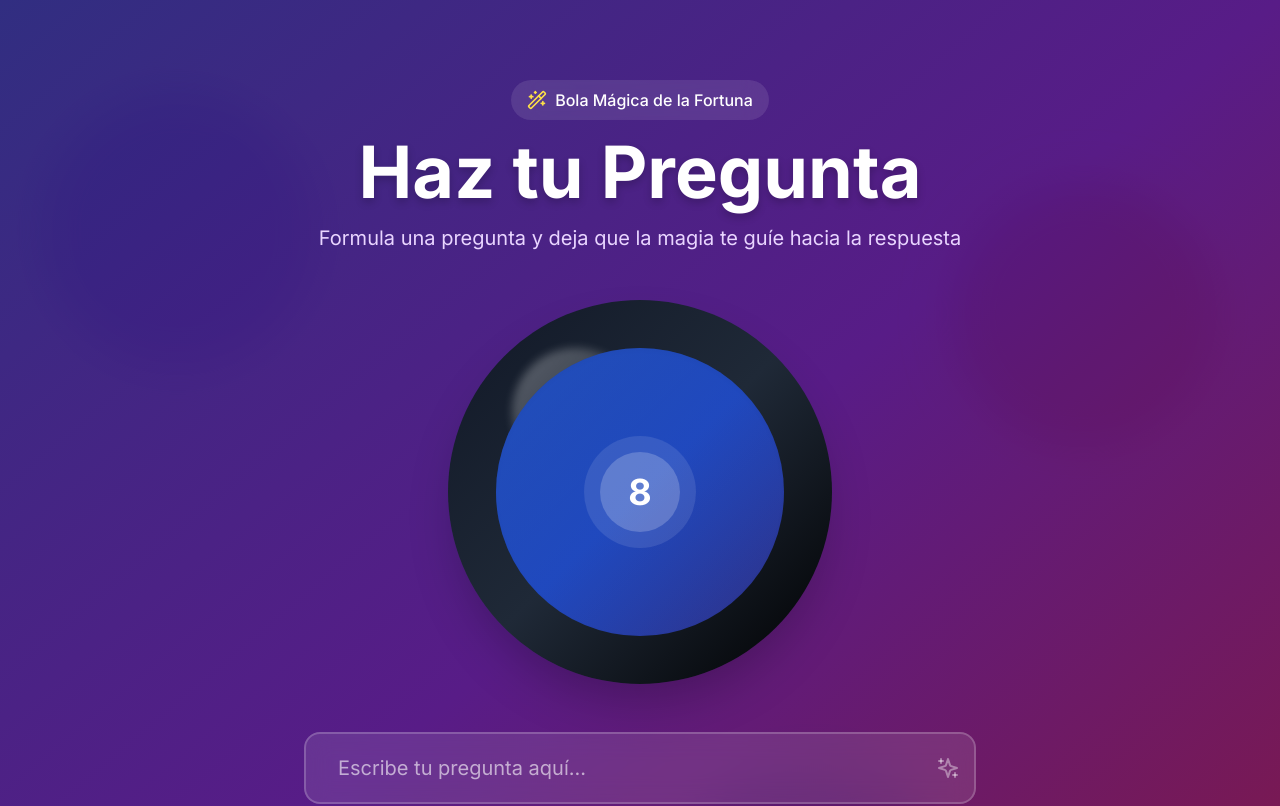
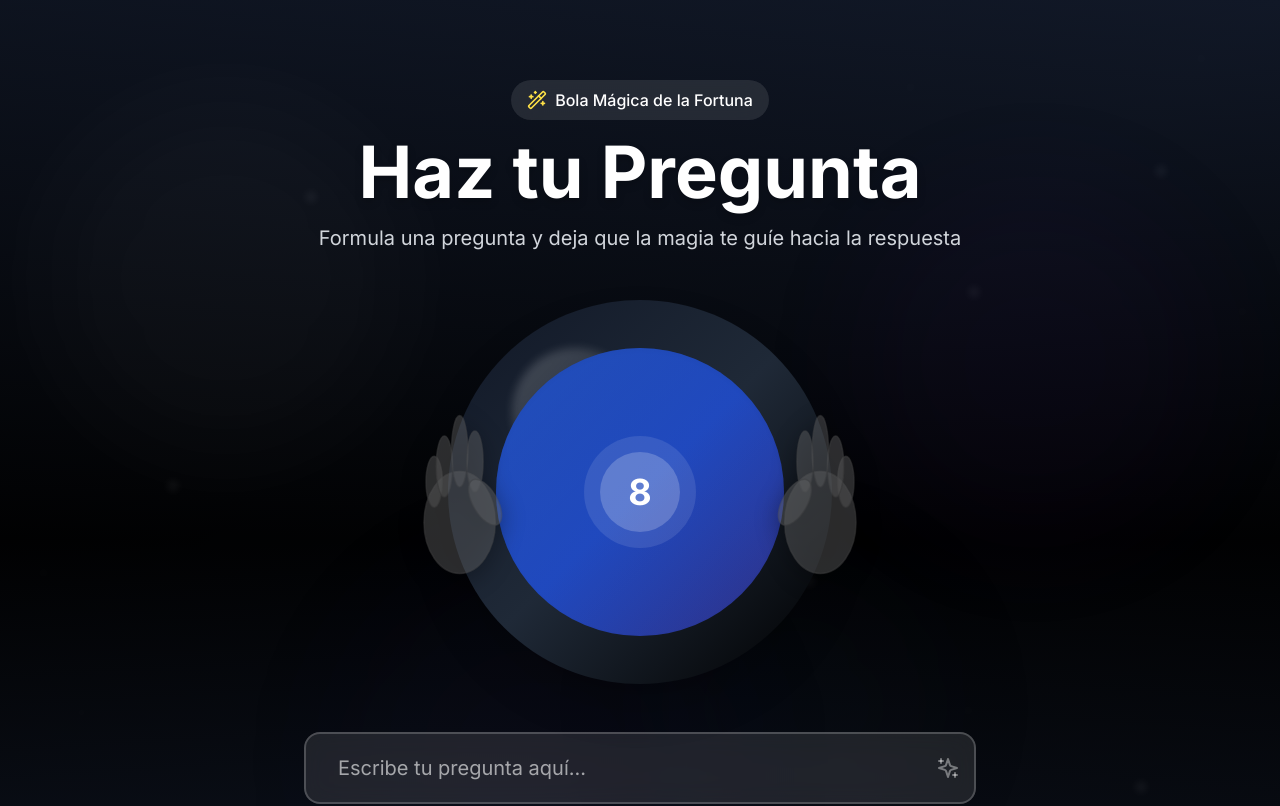
Before and after one commit to andreardev/landingandrea, a Next.js app: page /disenos/bola-de-cristal in a window 1280 px wide. Shown: the top 806 px of the page. Built offline with nearby package versions, Linux system fonts and the light colour scheme; a web font is replaced by a local one.

Commit message:
Mejorar diseño de Bola de Cristal: fondo oscuro, niebla animada y manos - Fondo más oscuro con gradientes negros - Efectos de niebla con múltiples capas animadas y partículas flotantes - Manos SVG realistas agarrando la bola - Ambiente más místico y atmosférico

```diff
--- a/app/disenos/bola-de-cristal/page.tsx
+++ b/app/disenos/bola-de-cristal/page.tsx
@@ -76,12 +76,35 @@ export default function MagicBallPage() {
   }
 
   return (
-    <main className="min-h-screen bg-gradient-to-br from-indigo-900 via-purple-900 to-pink-900 relative overflow-hidden">
-      {/* Efectos de fondo animados */}
+    <main className="min-h-screen bg-gradient-to-br from-black via-gray-900 to-black relative overflow-hidden">
+      {/* Efectos de niebla animados */}
       <div className="absolute inset-0 overflow-hidden">
-        <div className="absolute top-20 left-10 w-72 h-72 bg-purple-500 rounded-full mix-blend-multiply filter blur-xl opacity-20 animate-blob"></div>
-        <div className="absolute top-40 right-10 w-72 h-72 bg-pink-500 rounded-full mix-blend-multiply filter blur-xl opacity-20 animate-blob animation-delay-2000"></div>
-        <div className="absolute -bottom-8 left-1/2 w-72 h-72 bg-indigo-500 rounded-full mix-blend-multiply filter blur-xl opacity-20 animate-blob animation-delay-4000"></div>
+        {/* Niebla base */}
+        <div className="absolute inset-0 bg-gradient-to-b from-gray-900/80 via-black/90 to-gray-900/80"></div>
+
+        {/* Capas de niebla flotante */}
+        <div className="absolute top-0 left-0 w-full h-full">
+          <div className="absolute top-20 left-10 w-96 h-96 bg-white/5 rounded-full filter blur-3xl animate-blob opacity-60"></div>
+          <div className="absolute top-40 right-10 w-96 h-96 bg-purple-900/10 rounded-full filter blur-3xl animate-blob animation-delay-2000 opacity-50"></div>
+          <div className="absolute bottom-20 left-1/4 w-96 h-96 bg-indigo-900/10 rounded-full filter blur-3xl animate-blob animation-delay-4000 opacity-40"></div>
+          <div className="absolute top-1/2 right-1/4 w-80 h-80 bg-gray-800/20 rounded-full filter blur-3xl animate-blob animation-delay-6000 opacity-30"></div>
+        </div>
+
+        {/* Partículas de niebla */}
+        <div className="absolute inset-0">
+          {[...Array(15)].map((_, i) => (
+            <div
+              key={i}
+              className="absolute w-2 h-2 bg-white/10 rounded-full filter blur-sm animate-fog-particle"
+              style={{
+                left: `${Math.random() * 100}%`,
+                top: `${Math.random() * 100}%`,
+                animationDelay: `${Math.random() * 10}s`,
+                animationDuration: `${15 + Math.random() * 10}s`,
+              }}
+            />
+          ))}
+        </div>
       </div>
 
       {/* Contenido principal */}
@@ -95,22 +118,171 @@ export default function MagicBallPage() {
           <h1 className="text-4xl sm:text-5xl md:text-6xl lg:text-7xl font-bold text-white mb-4 text-shadow-lg">
             Haz tu Pregunta
           </h1>
-          <p className="text-lg sm:text-xl text-purple-200 max-w-2xl mx-auto">
+          <p className="text-lg sm:text-xl text-gray-300 max-w-2xl mx-auto">
             Formula una pregunta y deja que la magia te guíe hacia la respuesta
           </p>
         </div>
 
-        {/* Bola de la fortuna */}
+        {/* Bola de la fortuna con manos */}
         <div className="relative mb-8 sm:mb-12">
+          {/* Manos agarrando la bola */}
+          <div className="absolute inset-0 flex items-center justify-center pointer-events-none z-20">
+            {/* Mano izquierda */}
+            <div className="absolute -left-6 sm:-left-10 md:-left-14 top-1/2 -translate-y-1/2">
+              <svg
+                width="140"
+                height="220"
+                viewBox="0 0 140 220"
+                className="w-28 h-44 sm:w-36 sm:h-56 md:w-44 md:h-68 opacity-70"
+                style={{ filter: 'drop-shadow(0 6px 12px rgba(0,0,0,0.8))' }}
+              >
+                {/* Palma izquierda */}
+                <ellipse
+                  cx="50"
+                  cy="140"
+                  rx="35"
+                  ry="50"
+                  fill="rgba(120, 120, 120, 0.5)"
+                  stroke="rgba(80, 80, 80, 0.6)"
+                  strokeWidth="1.5"
+                />
+                {/* Dedo meñique izquierdo */}
+                <ellipse
+                  cx="25"
+                  cy="100"
+                  rx="8"
+                  ry="25"
+                  fill="rgba(120, 120, 120, 0.5)"
+                  stroke="rgba(80, 80, 80, 0.6)"
+                  strokeWidth="1.5"
+                />
+                {/* Dedo anular izquierdo */}
+                <ellipse
+                  cx="35"
+                  cy="85"
+                  rx="8"
+                  ry="30"
+                  fill="rgba(120, 120, 120, 0.5)"
+                  stroke="rgba(80, 80, 80, 0.6)"
+                  strokeWidth="1.5"
+                />
+                {/* Dedo medio izquierdo */}
+                <ellipse
+                  cx="50"
+                  cy="70"
+                  rx="8"
+                  ry="35"
+                  fill="rgba(120, 120, 120, 0.5)"
+                  stroke="rgba(80, 80, 80, 0.6)"
+                  strokeWidth="1.5"
+                />
+                {/* Dedo índice izquierdo */}
+                <ellipse
+                  cx="65"
+                  cy="80"
+                  rx="8"
+                  ry="30"
+                  fill="rgba(120, 120, 120, 0.5)"
+                  stroke="rgba(80, 80, 80, 0.6)"
+                  strokeWidth="1.5"
+                />
+                {/* Pulgar izquierdo */}
+                <ellipse
+                  cx="75"
+                  cy="120"
+                  rx="12"
+                  ry="25"
+                  fill="rgba(120, 120, 120, 0.5)"
+                  stroke="rgba(80, 80, 80, 0.6)"
+                  strokeWidth="1.5"
+                  transform="rotate(-30 75 120)"
+                />
+              </svg>
+            </div>
+
+            {/* Mano derecha */}
+            <div className="absolute -right-6 sm:-right-10 md:-right-14 top-1/2 -translate-y-1/2">
+              <svg
+                width="140"
+                height="220"
+                viewBox="0 0 140 220"
+                className="w-28 h-44 sm:w-36 sm:h-56 md:w-44 md:h-68 opacity-70"
+                style={{ filter: 'drop-shadow(0 6px 12px rgba(0,0,0,0.8))', transform: 'scaleX(-1)' }}
+              >
+                {/* Palma derecha */}
+                <ellipse
+                  cx="50"
+                  cy="140"
+                  rx="35"
+                  ry="50"
+                  fill="rgba(120, 120, 120, 0.5)"
+                  stroke="rgba(80, 80, 80, 0.6)"
+                  strokeWidth="1.5"
+                />
+                {/* Dedo meñique derecho */}
+                <ellipse
+                  cx="25"
+                  cy="100"
+                  rx="8"
+                  ry="25"
+                  fill="rgba(120, 120, 120, 0.5)"
+                  stroke="rgba(80, 80, 80, 0.6)"
+                  strokeWidth="1.5"
+                />
+                {/* Dedo anular derecho */}
+                <ellipse
+                  cx="35"
+                  cy="85"
+                  rx="8"
+                  ry="30"
+                  fill="rgba(120, 120, 120, 0.5)"
+                  stroke="rgba(80, 80, 80, 0.6)"
+                  strokeWidth="1.5"
+                />
+                {/* Dedo medio derecho */}
+                <ellipse
+                  cx="50"
+                  cy="70"
+                  rx="8"
+                  ry="35"
+                  fill="rgba(120, 120, 120, 0.5)"
+                  stroke="rgba(80, 80, 80, 0.6)"
+                  strokeWidth="1.5"
+                />
+                {/* Dedo índice derecho */}
+                <ellipse
+                  cx="65"
+                  cy="80"
+                  rx="8"
+                  ry="30"
+                  fill="rgba(120, 120, 120, 0.5)"
+                  stroke="rgba(80, 80, 80, 0.6)"
+                  strokeWidth="1.5"
+                />
+                {/* Pulgar derecho */}
+                <ellipse
+                  cx="75"
+                  cy="120"
+                  rx="12"
+                  ry="25"
+                  fill="rgba(120, 120, 120, 0.5)"
+                  stroke="rgba(80, 80, 80, 0.6)"
+                  strokeWidth="1.5"
+                  transform="rotate(-30 75 120)"
+                />
+              </svg>
+            </div>
+          </div>
+
           <div
-            className={`relative w-64 h-64 sm:w-80 sm:h-80 md:w-96 md:h-96 ${
+            className={`relative w-64 h-64 sm:w-80 sm:h-80 md:w-96 md:h-96 z-10 ${
               agitando ? 'animate-shake' : ''
             } transition-transform duration-300`}
           >
             {/* Bola exterior con efecto 3D */}
             <div className="absolute inset-0 rounded-full bg-gradient-to-br from-gray-900 via-gray-800 to-black shadow-2xl">
               {/* Reflejo superior */}
-              <div className="absolute top-8 left-12 w-24 h-24 sm:top-12 sm:left-16 sm:w-32 sm:h-32 rounded-full bg-gradient-to-br from-white/30 to-transparent blur-sm"></div>
+              <div className="absolute top-8 left-12 w-24 h-24 sm:top-12 sm:left-16 sm:w-32 sm:h-32 rounded-full bg-gradient-to-br from-white/20 to-transparent blur-sm"></div>
 
               {/* Ventana circular (donde aparece la respuesta) */}
               <div className="absolute inset-8 sm:inset-10 md:inset-12 rounded-full bg-gradient-to-br from-blue-900 via-blue-800 to-indigo-900 flex items-center justify-center shadow-inner">
--- a/app/globals.css
+++ b/app/globals.css
@@ -129,6 +129,23 @@
   }
 }
 
+@keyframes fog-particle {
+  0% {
+    transform: translateY(0) translateX(0);
+    opacity: 0;
+  }
+  10% {
+    opacity: 0.3;
+  }
+  90% {
+    opacity: 0.3;
+  }
+  100% {
+    transform: translateY(-100vh) translateX(20px);
+    opacity: 0;
+  }
+}
+
 .animate-fade-in-up {
   animation: fadeInUp 0.6s ease-out;
 }
@@ -163,6 +180,10 @@
 
 .animate-spin-slow {
   animation: spin-slow 2s linear infinite;
+}
+
+.animate-fog-particle {
+  animation: fog-particle 15s linear infinite;
 }
 
 /* Gradientes personalizados */
```
